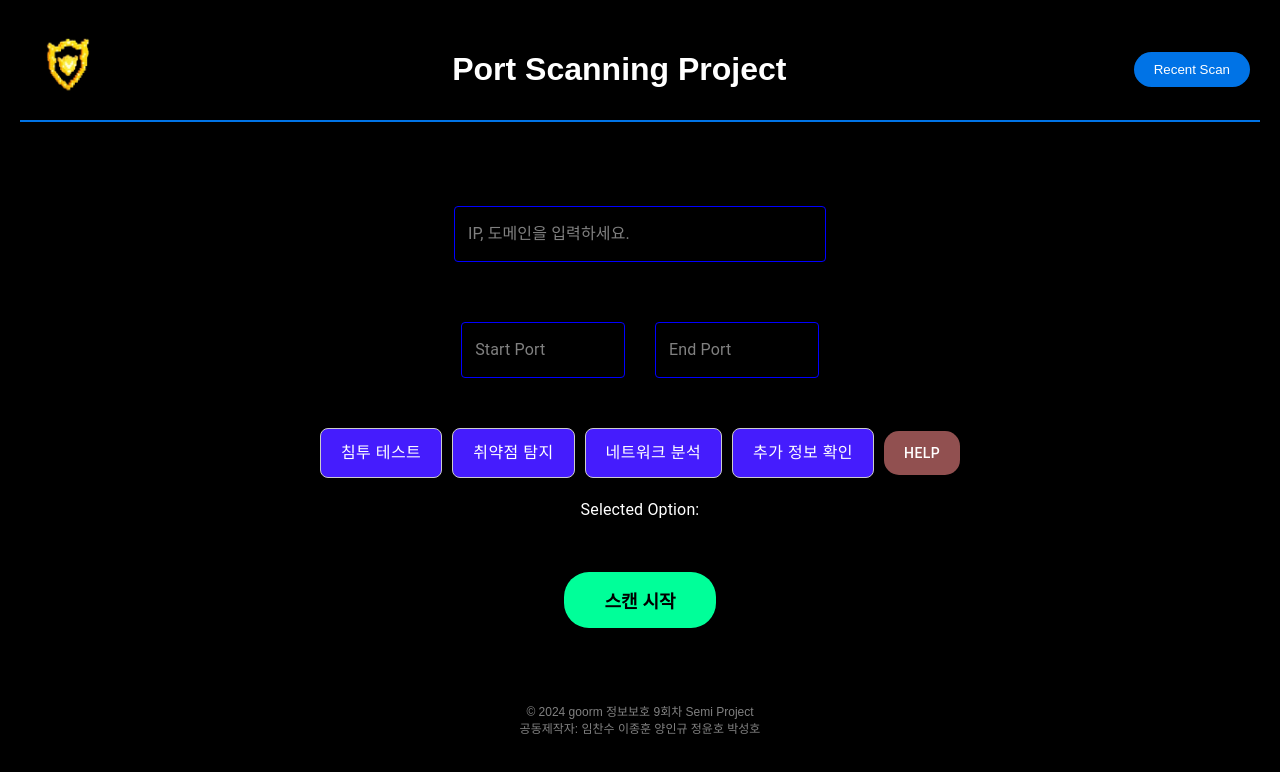
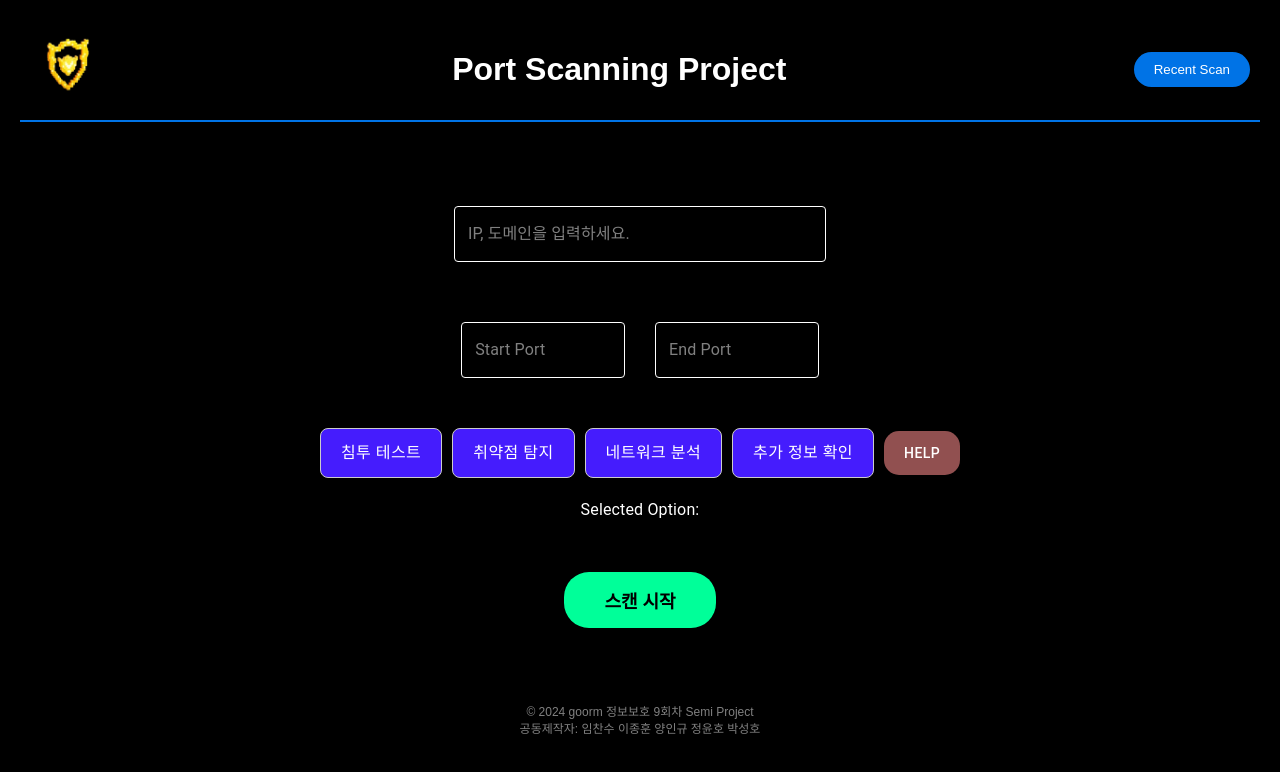
Before and after one commit to goldenGlow21/goorm_semi_project_2, a React (Create React App) app in the folder frontend/: page / in a window 1280 px wide. Shown: the top 772 px of the page. Built offline with nearby package versions, Linux system fonts and the light colour scheme.

Commit message:
프론트 수정 4트

```diff
--- a/frontend/src/MainBoard.js
+++ b/frontend/src/MainBoard.js
@@ -120,7 +120,7 @@ const MainBoard = () => {
   // 공통 스타일
   const textFieldStyles = {
     "& .MuiOutlinedInput-root": {
-      "& fieldset": { borderColor: "blue" },
+      "& fieldset": { borderColor: "white" },
       "&:hover fieldset": { borderColor: "green" },
       "&.Mui-focused fieldset": { borderColor: "red" },
     },
@@ -149,6 +149,9 @@ const MainBoard = () => {
           onChange={(e) => setTargetIP(e.target.value)}
           sx={{
             ...textFieldStyles,
+            "& .MuiInputBase-input": {
+              color: "white"
+            },
             "& input::placeholder": {
               color: "gray",
               opacity: 1,
@@ -167,6 +170,9 @@ const MainBoard = () => {
             style={{ marginRight: "10px" }}
             sx={{
               ...textFieldStyles,
+              "& .MuiInputBase-input": {
+                color: "white"
+              },
               "& input::placeholder": {
                 color: "gray",
                 opacity: 1,
@@ -181,6 +187,9 @@ const MainBoard = () => {
             onChange={(e) => setTargetEndPort(e.target.value)}
             sx={{
               ...textFieldStyles,
+              "& .MuiInputBase-input": {
+                color: "white"
+              },
               "& input::placeholder": {
                 color: "gray",
                 opacity: 1,
```
